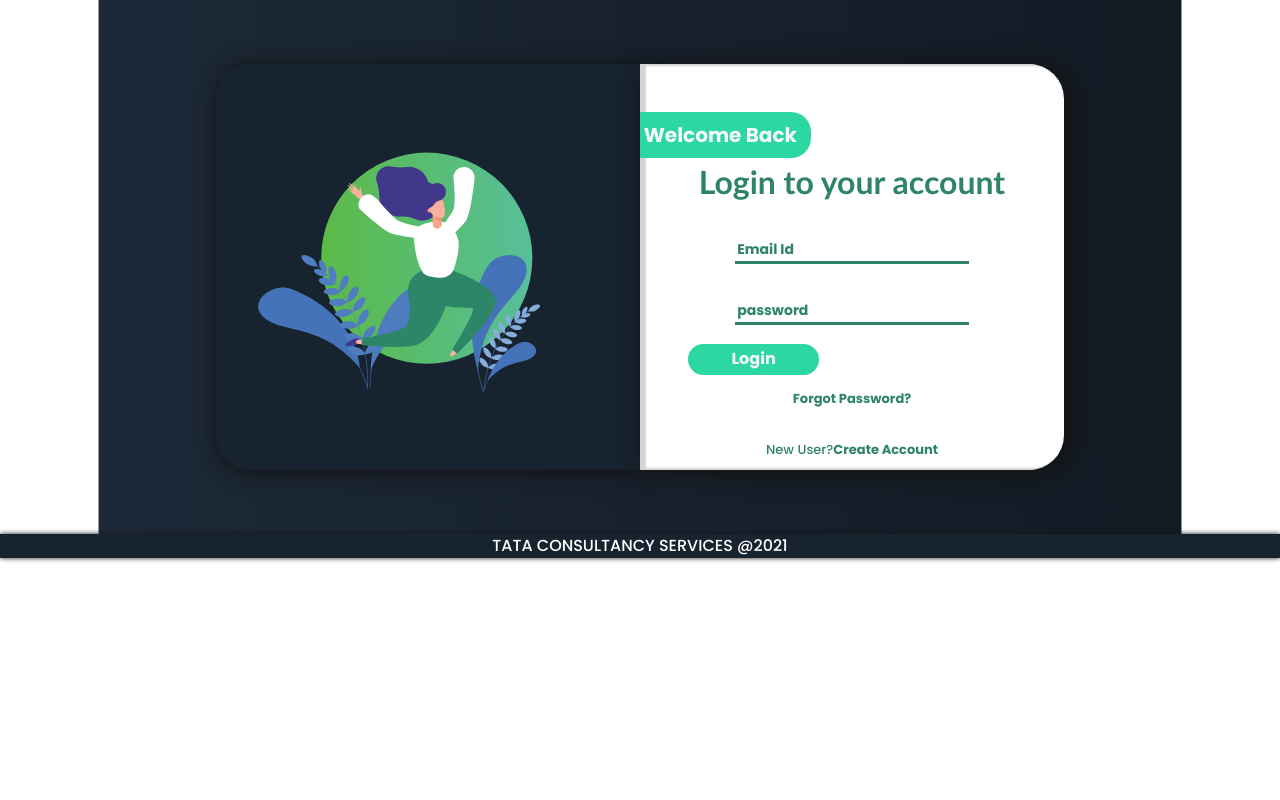
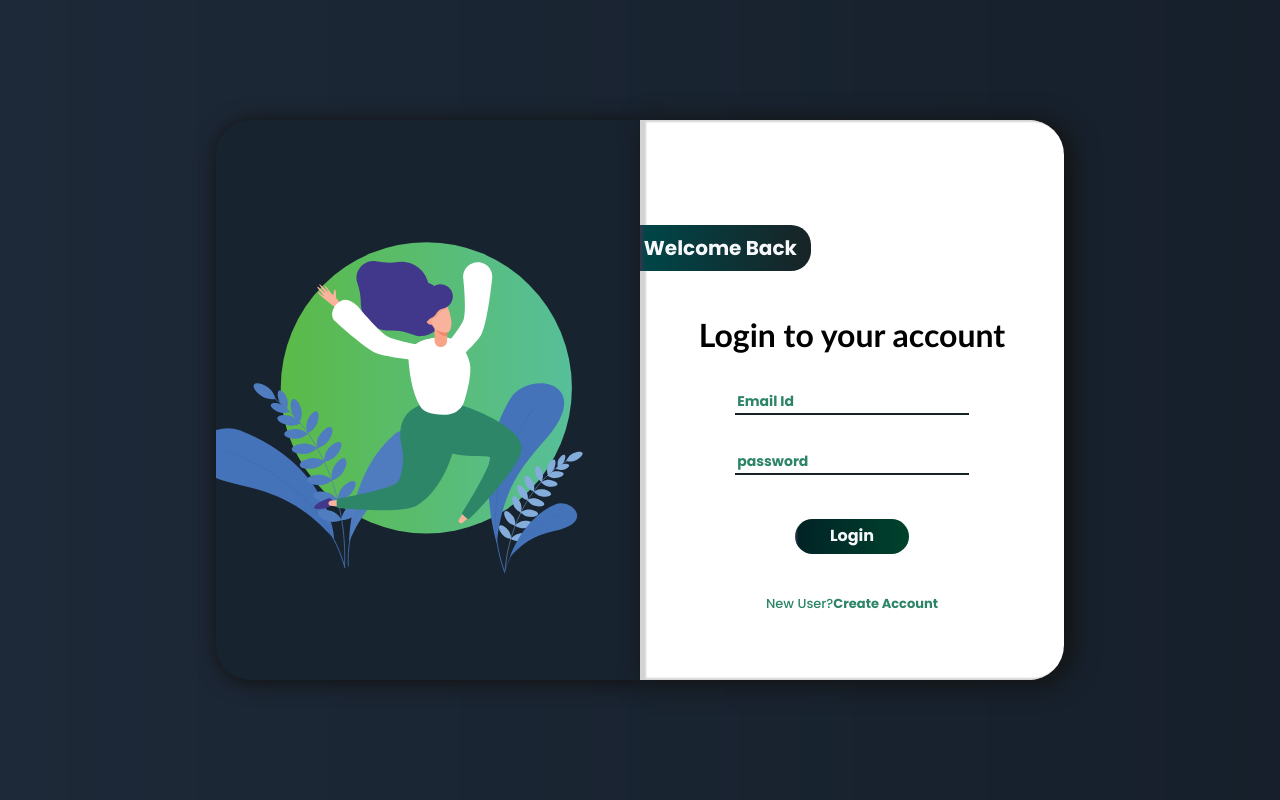
Before and after one commit to VaibhavAnilJain/schedular, a Flask app: page /Login in a window 1280 px wide. Run offline with Flask 2, Linux system fonts and the light colour scheme; parts of the project's set-up code (start-up, migrations or seed data) failed here and were passed over; some libraries are stand-ins or nearby versions.

Commit message:
Custmized login and registration page

```diff
--- a/static/styles/style.css
+++ b/static/styles/style.css
@@ -1,3 +1,7 @@
+html,body,.split-screen{
+    height:100%;
+    width:100%;
+}
 *{
     line-height:1.5;
     --primary-blue:#11361a;
@@ -5,12 +9,12 @@
 
 }
 body{
-    background-image:url(/static/bg.svg);
+    background-image:url(/static/bg.png);
     font-family: 'Poppins';
     font-size: medium;
     font-weight: 500;
     background-repeat:no-repeat;
-    background-size: 100% 100%;
+    /* background-size: 100% 100%; */
 }
 h1{
     width:49%;
@@ -20,32 +24,42 @@ h1{
     padding-right: 10px;
     padding-top: 0.5rem;
     padding-bottom:0.5rem;
-    background:rgb(45, 215, 162);
+    background:linear-gradient(90deg, rgba(2,0,36,0.74833683477338936) 0%, rgb(0, 69, 71) 3%, rgb(24, 35, 38) 100%);
     color: rgb(247,248,252);
     font-size: 125%;
     font-weight:bold;
     border:none;
     border-radius: 0px 20px 20px 0px;
+    /* margin-top:40px; */
 }
 h3{
     display:flex;
     align-items:center;
     justify-content: center;
-    color: rgb(45,133,102);
+    color: rgb(24,35,38));
     margin-top:0px;
     margin-bottom: 0px;
     font-weight:999;
     font-size: xx-large;
     font-family: 'Gill Sans', 'Gill Sans MT', 'Calibiri', 'Trebuchet MS', 'sans-serif';
 }
+
+.copy h1
+{
+margin-bottom: 40px;;
+}
 .split-screen{
     width: 100%;
     display:flex;
     flex-direction: row;
     justify-content: center;
-    height:auto;
+    height:70%;
     padding-top:4rem;
     padding-bottom: 4rem;
+    margin-left: auto;
+    margin-right: auto;
+    position: relative;
+    top: 7%
 }
 .footer{
     position:relative;
@@ -115,7 +129,7 @@ form input[type="password"]{
     border-top: hidden;
     border-left: hidden;
     border-right: hidden;
-    border-bottom: 3px solid rgb(45,133,102);
+    border-bottom:2px solid rgb(24, 35, 38);
     background-color: rgb(255,255,255);
     font-size: 0.875rem;
     font-weight: bold;
@@ -139,16 +153,20 @@ form input:focus{
 }
 .signup-btn{
     display: block;
-    width: 40%;
+    width: 35%;
     margin-top: 1rem;
-    background: rgb(45,215,162);
+    background:linear-gradient(
+        90deg
+        , rgba(2,0,36,0.7483368347338936) 0%, rgba(0,35,38,1) 3%, rgb(0, 66, 44) 100%);
     color: rgb(247, 248,252);
     font-family: 'Poppins';
     font-weight: bold;
     border:none;
-    padding:0.2rem;
+    padding:0.35rem;
     border-radius: 20px;
     font-size: 1.00rem;
+    margin-left: auto;
+    margin-right: auto;
 }
 .signup-btn:hover{
     cursor: pointer;
@@ -204,9 +222,9 @@ a{
         width:530px;
         margin:auto;
     }
-    h1{
-        margin-left:-29px;
-    }
+    /* h1{
+        /* margin-left:-29px; */
+    } */
 }
 @media(min-width:768px) and (max-width:1024px)and (orientation:landscape){
 
--- a/templates/Login.html
+++ b/templates/Login.html
@@ -33,10 +33,12 @@
           <div class = "input-container-password">
             <input type="password" placeholder="password">
           </div>
+          <br>
           <div class="Loginbtn">
             <button class = "signup-btn" type = "submit" value ="submit" onclick="validate();">Login</button>
           </div>
-          <div class="optional"><a href ="#">Forgot Password?</a></div>
+          <!-- <div class="optional"><a href ="#">Forgot Password?</a></div> -->
+         <br>
           <div class = "new">
             New User? <a href ="#">Create Account</a>
 
@@ -45,9 +47,9 @@
       </form>
     </div>
   </div>
-  <div class="footer">
+  <!-- <div class="footer">
     <p>TATA CONSULTANCY SERVICES @2021</p>
-  </div>
+  </div> -->
 
 </body>
 </html>
--- a/templates/Signup.html
+++ b/templates/Signup.html
@@ -45,6 +45,7 @@
                 <div class = "Signup button">
                     <input id = "btn" type = "submit" value= "Sign Up">
                 </div>
+                <br>
                 <div class = "bottom-text">
                     <p>Already have an account?<a href = {{ url_for('Login') }}>Login</a></p>
 
@@ -53,9 +54,9 @@
             </form>
         </div>
     </div>
-    <div class = "footer">
+    <!-- <div class = "footer">
         <p> TATA Consultancy Services @2021</p>
-    </div>
+    </div> -->
 
 </body>
 </html>
```
Also changed, not shown: static/styles/Signup.css (+12 -4 lines).
